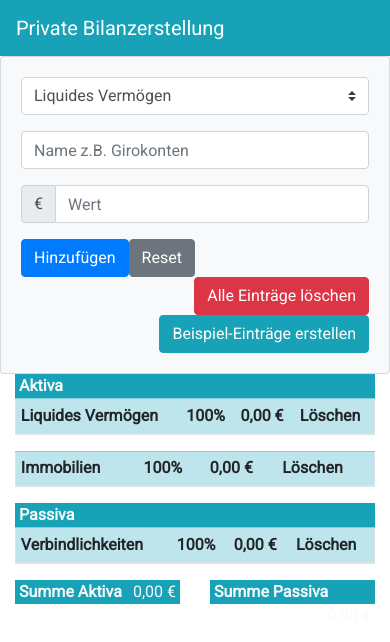
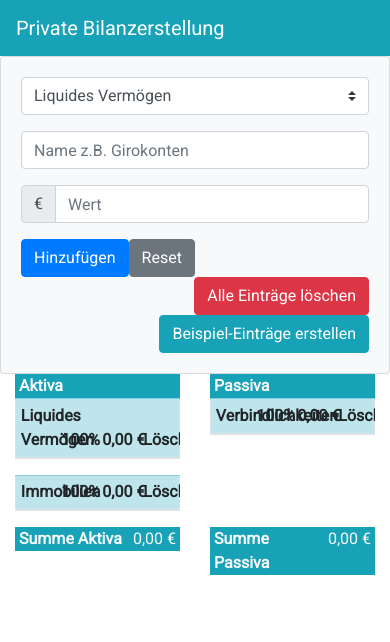
Before and after one commit to afshad1/pbs, a Vue app: page / in a window 390 px wide. Shown: the top 642 px of the page. Built offline with nearby package versions, Linux system fonts and the light colour scheme.

Commit message:
added flexbox for footer and set table to fixed responsive

```diff
--- a/src/components/PBSTable.vue
+++ b/src/components/PBSTable.vue
@@ -14,13 +14,14 @@
             select-mode="single"
             @row-selected="onRowSelected" -->
             <b-table
-            outlined striped small
+            outlined small fixed responsive
             :fields="fields"
             :items="pbsdata"
             v-if="type.cat === k.value"
             :filter="type.value"
             :filter-function="filterPbs"
             head-row-variant="info"
+
             >
 
             <!-- Display Type as Name in header -->
@@ -62,8 +63,9 @@
       <b-row>
         <b-col v-for="k in cats" :key="k.value">
 
-          <div class="px-1 bg-info text-light">
-            <b>Summe {{ k.text }}</b><span class="float-right">{{ calcCatSum(k.value) }}</span>
+          <div class="px-1 bg-info text-light d-flex flex-row justify-content-between">
+            <div class="d-flex"><b>Summe {{ k.text }}</b></div>
+            <div class="d-flex" >{{ calcCatSum(k.value) }}</div>
           </div>
         </b-col>
       </b-row>
@@ -72,7 +74,6 @@
 </template>
 
 <script>
-// import { v4 as uuidv4 } from 'uuid';
 import { BIconTrashFill } from 'bootstrap-vue';
 
 export default {
```
